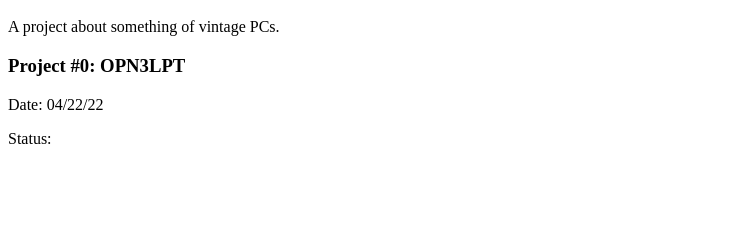
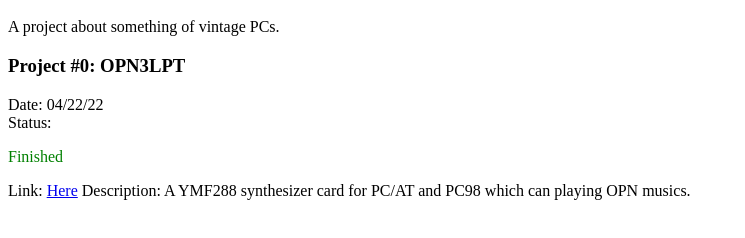
Before and after one commit to mika-sc/mika-sc.github.io, a plain HTML site: page nrproj.html in a window 1280 px wide. Shown: the part 48-286 px from the top of the page, without its empty margins (0-745 px from the left). Drawn offline with Linux system fonts and the light colour scheme.

Commit message:
Update nrproj.html

```diff
--- a/nrproj.html
+++ b/nrproj.html
@@ -6,7 +6,9 @@
     <p>A project about something of vintage PCs.
 
     <h3>Project #0: OPN3LPT</h3>
-    <p>Date: 04/22/22</p>
-    <p>Status: </p>
+    Date: 04/22/22<br>
+    Status: <p style="color:green;">Finished</p>
+    Link: <a href="https://github.com/mika-sc/OPN3LPT">Here</a>
+    Description: A YMF288 synthesizer card for PC/AT and PC98 which can playing OPN musics.
   </body>
 </html>
```
